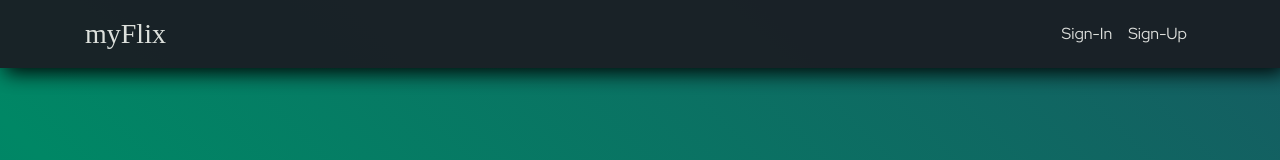
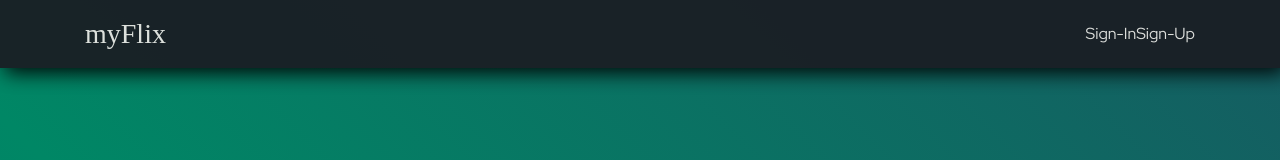
Before and after one commit to mpschirle1/myFlix-client, a React (Vite) app: page / in a window 1280 px wide. Shown: the top 160 px of the page. Built offline with nearby package versions, Linux system fonts and the light colour scheme; a web font is replaced by a local one.

Commit message:
Changed Nav.Link to Link

```diff
--- a/src/components/navbar/navbar.jsx
+++ b/src/components/navbar/navbar.jsx
@@ -3,6 +3,7 @@ import Container from "react-bootstrap/Container";
 import Navbar from "react-bootstrap/Navbar";
 import Nav from "react-bootstrap/Nav";
 import Button from "react-bootstrap/Button";
+import { Link } from "react-router-dom";
 
 import "./navbar.scss";
 
@@ -32,7 +33,7 @@ export function Menubar({ user }) {
         <Navbar.Toggle aria-controls="responsive-navbar-nav" />
         <Navbar.Collapse id="responsive-navbar-nav">
           <Nav className="ml-auto">
-            {isAuth() && <Nav.Link href={`/users/${user}`}>{user}</Nav.Link>}
+            {isAuth() && <Link to={`/users/${user}`}>{user}</Link>}
             {isAuth() && (
               <Button
                 variant="link"
@@ -43,8 +44,8 @@ export function Menubar({ user }) {
                 Logout
               </Button>
             )}
-            {!isAuth() && <Nav.Link href={"/"}>Sign-In</Nav.Link>}
-            {!isAuth() && <Nav.Link href="/register">Sign-Up</Nav.Link>}
+            {!isAuth() && <Link to={"/"}>Sign-In</Link>}
+            {!isAuth() && <Link to="/register">Sign-Up</Link>}
           </Nav>
         </Navbar.Collapse>
       </Container>
```
